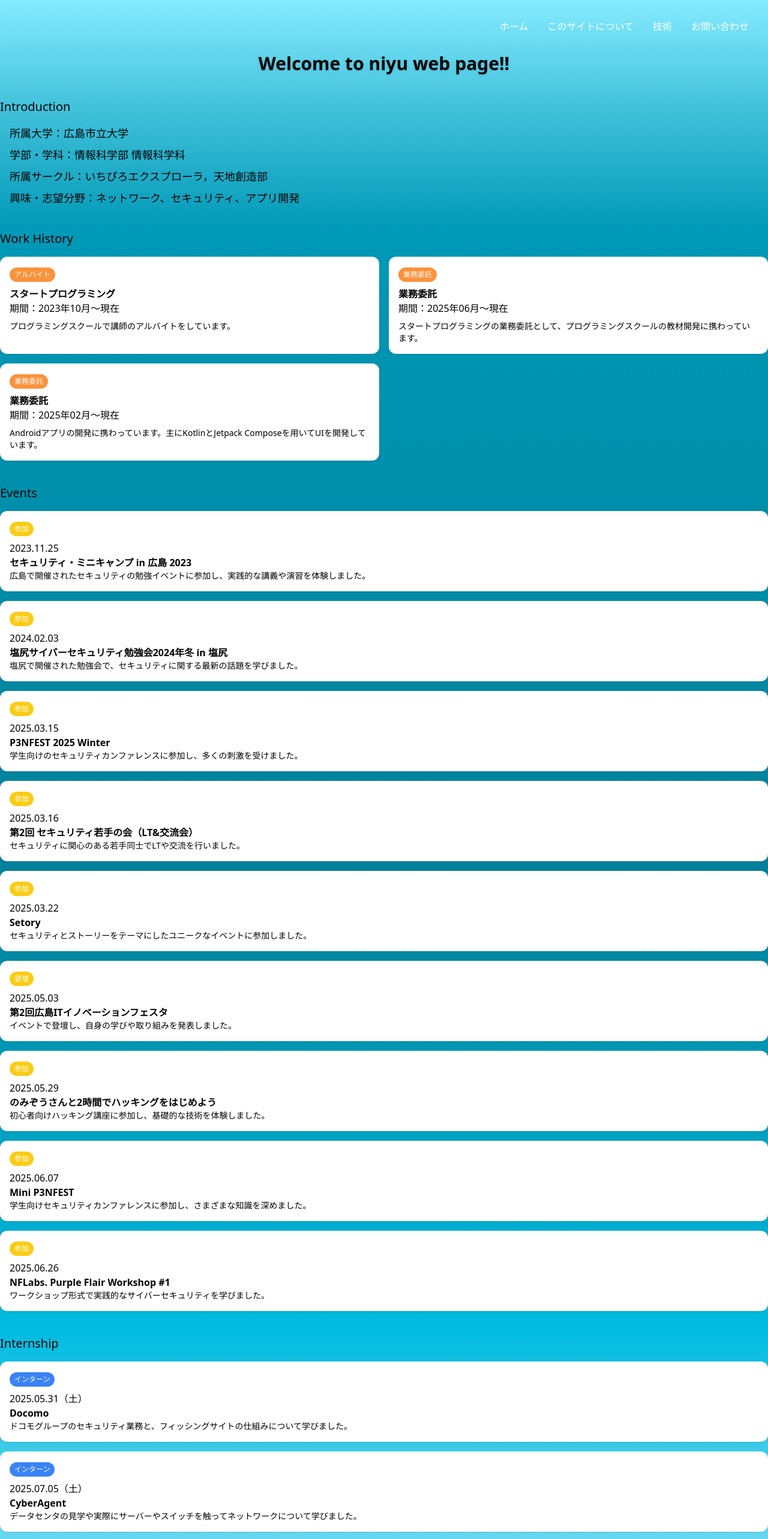
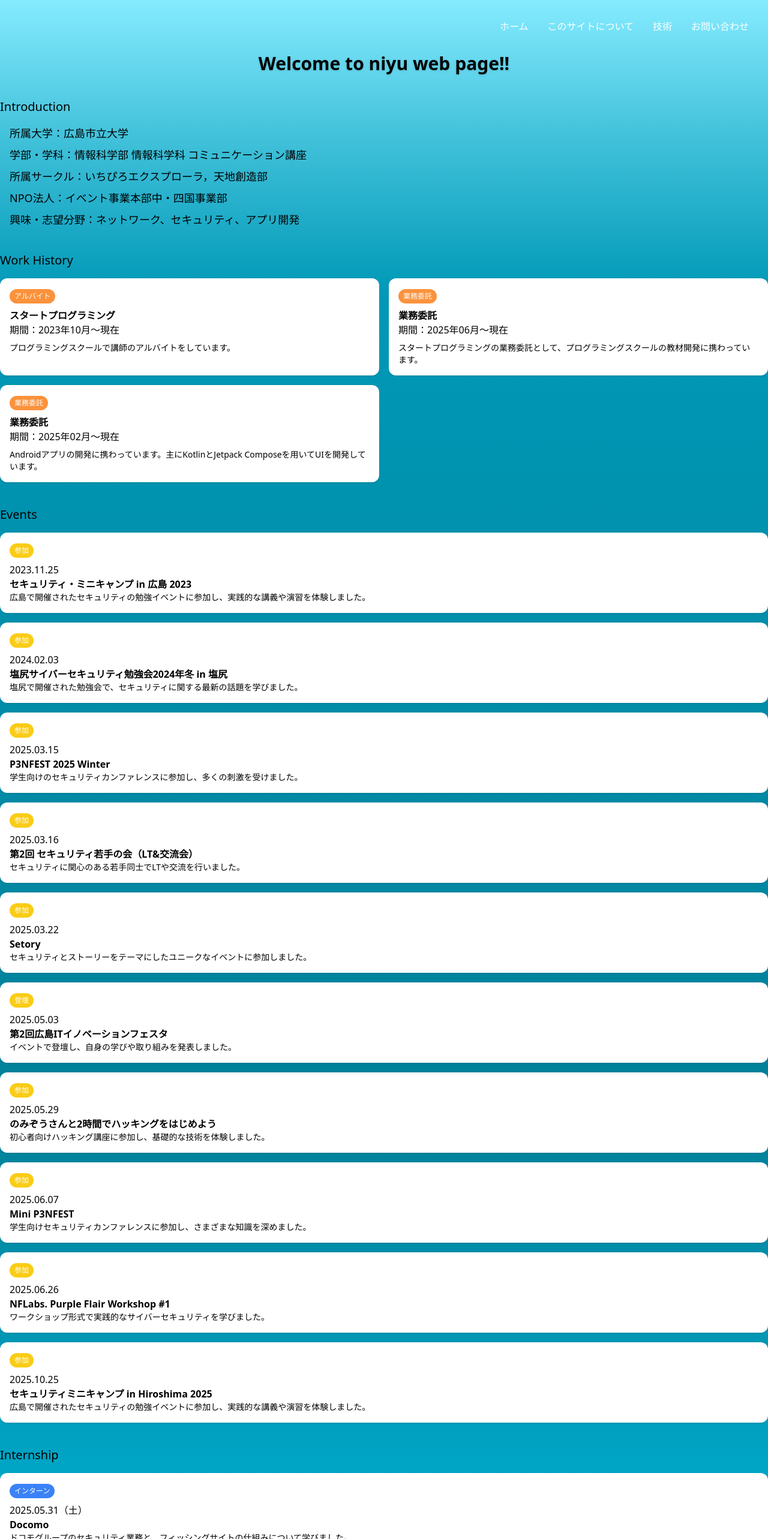
Before and after one commit to niyu07/niyu07.github.io, a React (Vite) app: page /about in a window 1280 px wide. Shown: the top 2566 px of the page at 60% size. Built offline with nearby package versions, Linux system fonts and the light colour scheme.

Commit message:
Fix: Aboutページに学部・学科の詳細とNPO法人の情報を追加し、インターンシップの経験を更新

```diff
--- a/src/pages/About.tsx
+++ b/src/pages/About.tsx
@@ -9,8 +9,9 @@ export default function About() {
         <h2 className="text-xl mb-4">Introduction</h2>
         <ul className="space-y-2 text-lg pl-4">
           <li>所属大学：広島市立大学</li>
-          <li>学部・学科：情報科学部 情報科学科</li>
+          <li>学部・学科：情報科学部 情報科学科 コミュニケーション講座</li>
           <li>所属サークル：いちぴろエクスプローラ，天地創造部</li>
+          <li>NPO法人：イベント事業本部中・四国事業部</li>
           <li>興味・志望分野：ネットワーク、セキュリティ、アプリ開発</li>
         </ul>
       </section>
@@ -113,6 +114,13 @@ export default function About() {
     <p className="font-bold">NFLabs. Purple Flair Workshop #1</p>
     <p className="text-sm">ワークショップ形式で実践的なサイバーセキュリティを学びました。</p>
   </div>
+
+  <div className="bg-white text-black p-4 rounded-xl shadow mb-4">
+    <span className="inline-block bg-yellow-400 text-white text-xs px-2 py-1 rounded-full mb-2">参加</span>
+    <p>2025.10.25</p>
+    <p className="font-bold">セキュリティミニキャンプ in Hiroshima 2025</p>
+    <p className="text-sm">広島で開催されたセキュリティの勉強イベントに参加し、実践的な講義や演習を体験しました。</p>
+  </div>
 </section>
 
 <section className="mb-10">
@@ -154,6 +162,38 @@ export default function About() {
     </p>
   </div>
 
+  <div className="bg-white text-black p-4 rounded-xl shadow mb-4">
+    <span className="inline-block bg-blue-500 text-white text-xs px-2 py-1 rounded-full mb-2">仕事体験</span>
+    <p>2025.09.04（木）~ 2025.09.05（金）</p>
+    <p className="font-bold">株式会社エネコム</p>
+    <p className="text-sm">
+      二日間でネットワーク部門とシステム部門の仕事体験をしました。
+    </p>
+  </div>
+
+  <div className="bg-white text-black p-4 rounded-xl shadow mb-4">
+    <span className="inline-block bg-blue-500 text-white text-xs px-2 py-1 rounded-full mb-2">インターン</span>
+    <p>2025.09.17（水）</p>
+    <p className="font-bold">株式会社インターネットイニシアティブ</p>
+    <p className="text-sm">オンラインのセキュリティ概論に参加しました。</p>
+  </div>
+
+  <div className="bg-white text-black p-4 rounded-xl shadow mb-4">
+    <span className="inline-block bg-blue-500 text-white text-xs px-2 py-1 rounded-full mb-2">インターン</span>
+    <p>2025.10.27（月）</p>
+    <p className="font-bold">株式会社インターネットイニシアティブ</p>
+    <p className="text-sm">SOCの見学とエンジニアの方と交流しました。</p>
+  </div>
+
+  <div className="bg-white text-black p-4 rounded-xl shadow mb-4">
+    <span className="inline-block bg-blue-500 text-white text-xs px-2 py-1 rounded-full mb-2">インターン</span>
+    <p>2025.11.09（日）</p>
+    <p className="font-bold">株式会社NTT ME</p>
+    <p className="text-sm">
+      インフラの議場についてゲーム形式で学びました。
+    </p>
+  </div>
+
 </section>
     </>
   );
```
